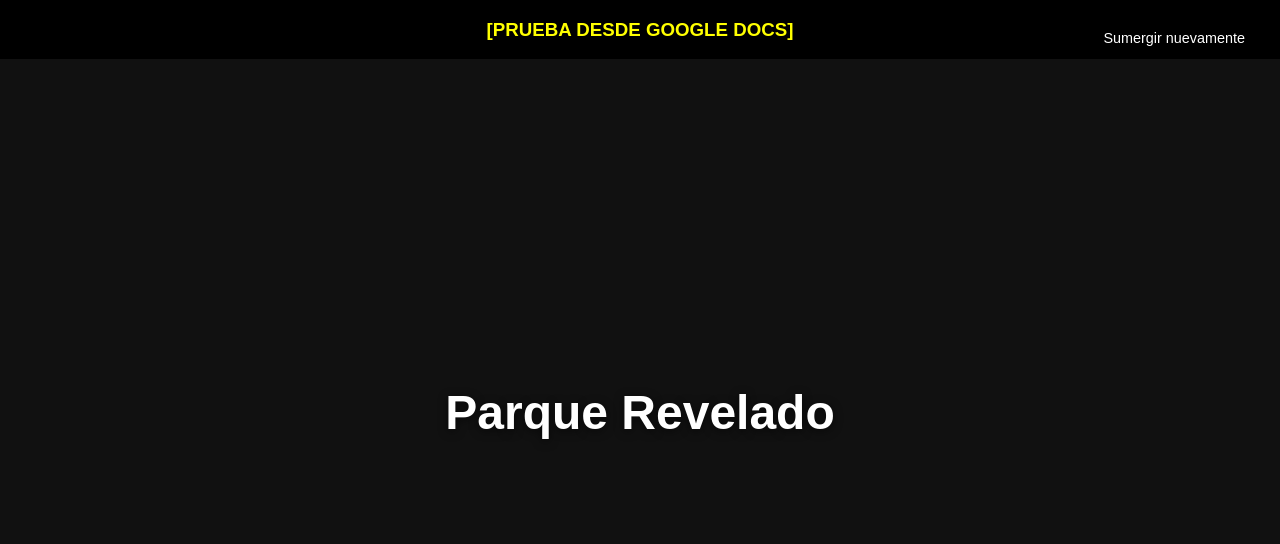
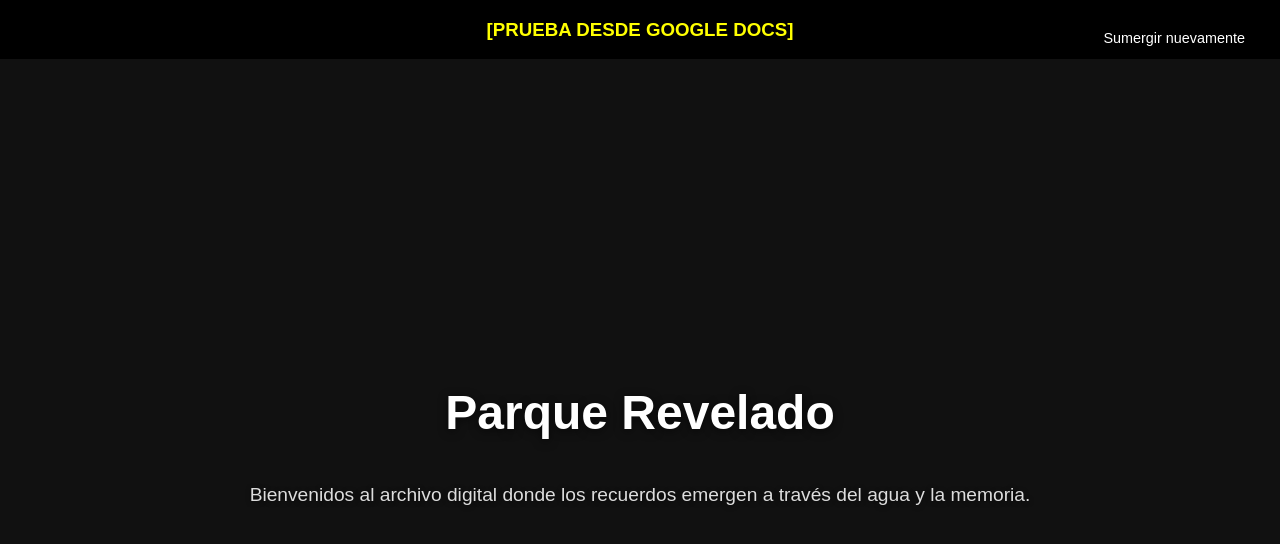
Before and after one commit to parquerevelado-gif/parque.revelad0, a plain HTML site: page Codigo - inicio/index.html in a window 1280 px wide. Drawn offline with Linux system fonts and the light colour scheme.

Commit message:
Agrego texto descriptivo debajo del título

```diff
--- a/Codigo - inicio/index.html
+++ b/Codigo - inicio/index.html
@@ -28,6 +28,18 @@
       text-shadow: 0 2px 10px rgba(0,0,0,0.6);
       z-index: 5;
     }
+    .descripcion {
+      color: #ddd;
+      font-size: 1.2rem;
+      position: absolute;
+      top: 52%;
+      left: 50%;
+      transform: translate(-50%, -50%);
+      width: 80%;
+      text-align: center;
+      z-index: 5;
+      text-shadow: 0 1px 5px rgba(0,0,0,0.5);
+    }
     #borrar-recuerdos {
       position: absolute;
       top: 20px;
@@ -47,6 +59,7 @@
   <h3 style="color: yellow; text-align: center;">[PRUEBA DESDE GOOGLE DOCS]</h3>
   <div class="ripple-bg">
     <h1 class="titulo">Parque Revelado</h1>
+    <p class="descripcion">Bienvenidos al archivo digital donde los recuerdos emergen a través del agua y la memoria.</p>
     <div id="recuerdos-container"></div>
   </div>
   <button id="borrar-recuerdos">Sumergir nuevamente</button>
```
